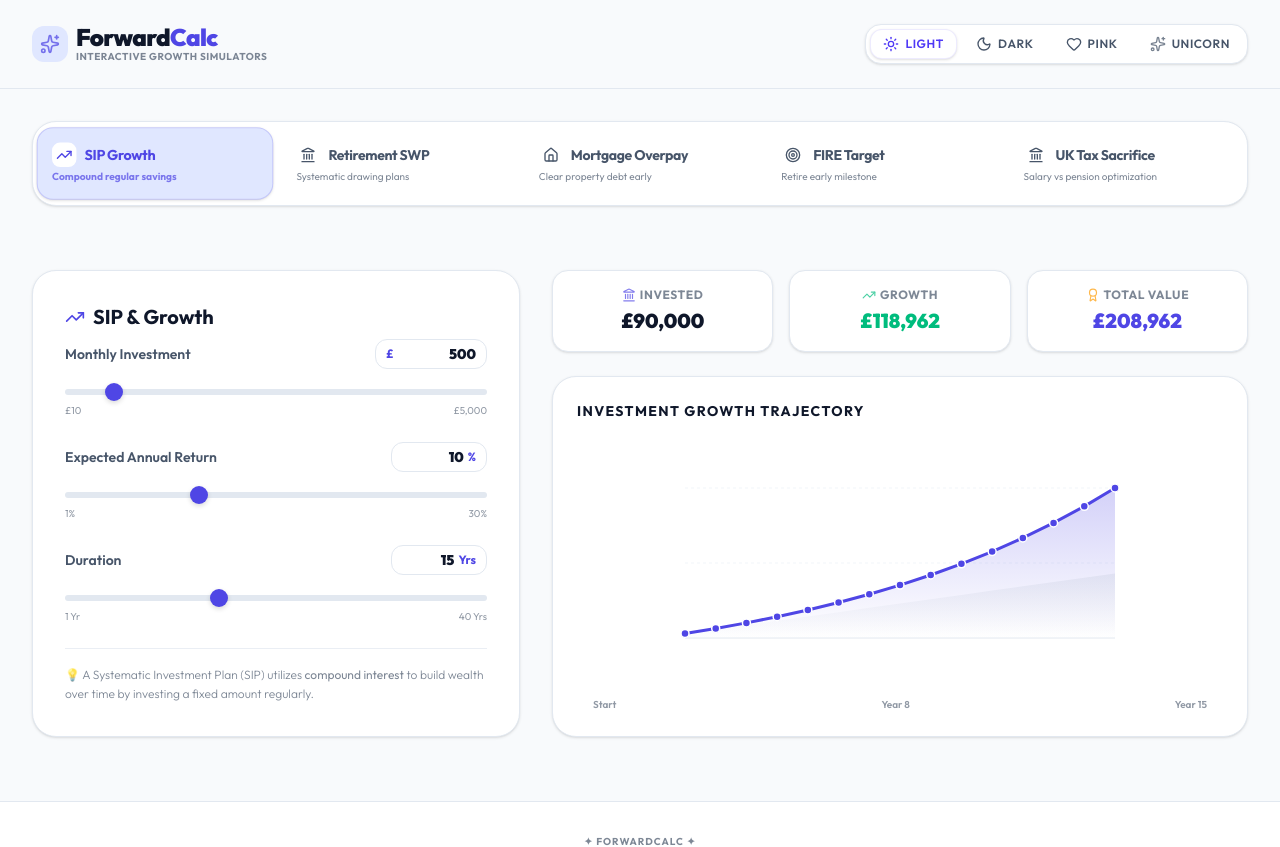
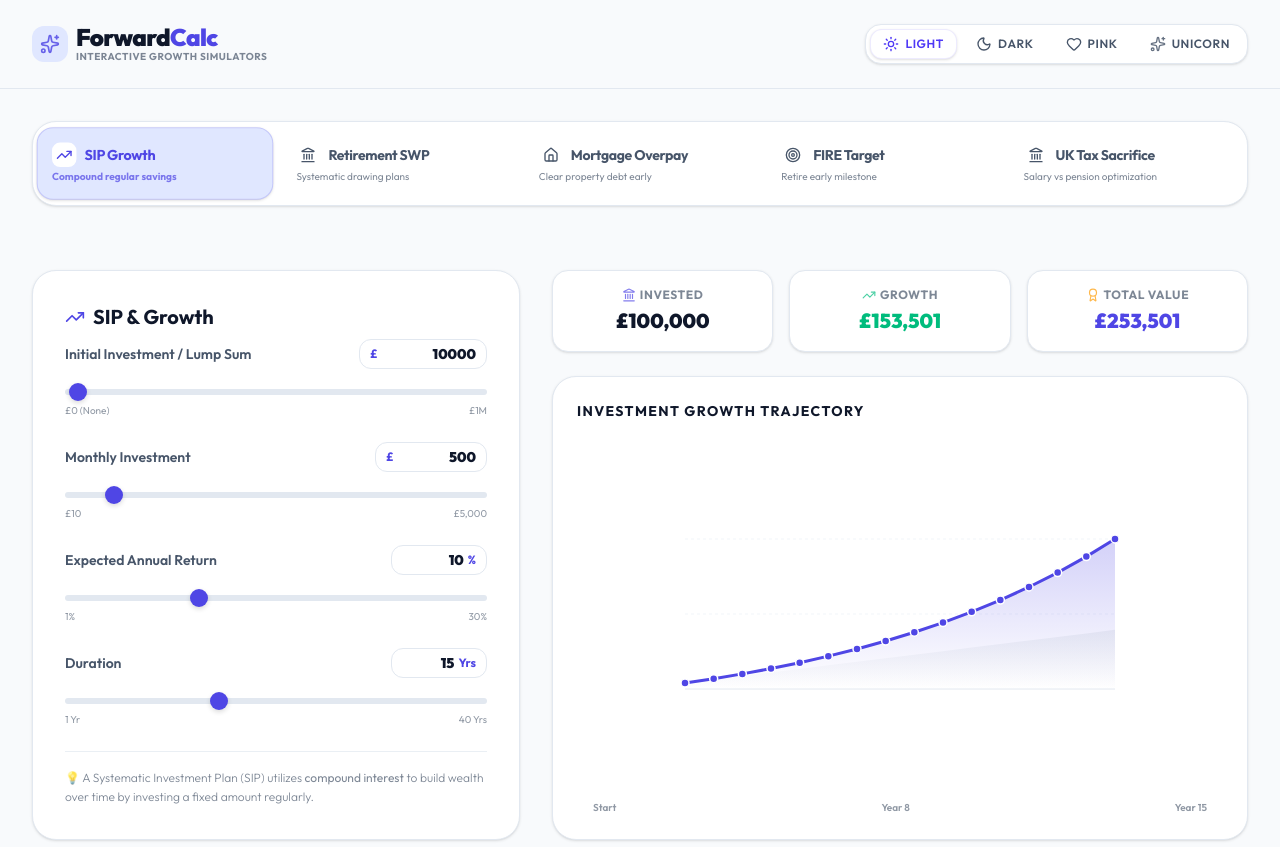
Before and after one commit to ankur20/ForwardCalc, a React (Vite) app: page / in a window 1280 px wide. Shown: the top 847 px of the page. Built offline with nearby package versions, Linux system fonts and the light colour scheme.

Commit message:
Add theme-specific climbing characters on SVG charts and initial balance support to SIP calculator

```diff
--- a/src/App.tsx
+++ b/src/App.tsx
@@ -93,10 +93,10 @@ function App() {
 
         {/* Active Panel View */}
         <div className="w-full transition-all duration-500">
-          {activeTab === 'sip' && <SipCalculator />}
-          {activeTab === 'swp' && <SwpCalculator />}
-          {activeTab === 'mortgage' && <MortgageOverpayment />}
-          {activeTab === 'fire' && <FireCalculator />}
+          {activeTab === 'sip' && <SipCalculator theme={theme} />}
+          {activeTab === 'swp' && <SwpCalculator theme={theme} />}
+          {activeTab === 'mortgage' && <MortgageOverpayment theme={theme} />}
+          {activeTab === 'fire' && <FireCalculator theme={theme} />}
           {activeTab === 'tax' && <TaxOptimizer />}
         </div>
       </main>
--- a/src/components/FireCalculator.tsx
+++ b/src/components/FireCalculator.tsx
@@ -2,7 +2,11 @@ import React, { useState, useMemo } from 'react';
 import { Target, HelpCircle, Activity, Award } from 'lucide-react';
 import { calculateFire } from '../utils/calc';
 
-export const FireCalculator: React.FC = () => {
+interface FireCalculatorProps {
+  theme: string;
+}
+
+export const FireCalculator: React.FC<FireCalculatorProps> = ({ theme }) => {
   const [age, setAge] = useState<number>(30);
   const [expenses, setExpenses] = useState<number>(30000);
   const [netWorth, setNetWorth] = useState<number>(50000);
@@ -51,6 +55,27 @@ export const FireCalculator: React.FC = () => {
 
     return { line, targetLine, coordinates: coords };
   }, [result.yearlyBalances, result.fireTarget, chartWidth, chartHeight, padding]);
+
+  // Determine character emoji based on active theme
+  const characterEmoji = useMemo(() => {
+    switch (theme) {
+      case 'dark':
+        return '👾';
+      case 'pink':
+        return '🚶‍♀️';
+      case 'unicorn':
+        return '🦄';
+      default:
+        return '🚶‍♂️';
+    }
+  }, [theme]);
+
+  // Track coordinates of the character (falls back to the end of the line if no hover index)
+  const charPos = useMemo(() => {
+    if (points.coordinates.length === 0) return null;
+    const activeIdx = hoveredIdx !== null ? hoveredIdx : points.coordinates.length - 1;
+    return points.coordinates[activeIdx];
+  }, [points.coordinates, hoveredIdx]);
 
   return (
     <div className="grid grid-cols-1 lg:grid-cols-12 gap-8 items-stretch w-full max-w-7xl mx-auto p-4 md:p-8 animate-in fade-in slide-in-from-bottom-4 duration-500">
@@ -292,6 +317,19 @@ export const FireCalculator: React.FC = () => {
               {/* Accumulated Wealth line */}
               <path d={points.line} stroke="var(--theme-accent)" strokeWidth="3.5" strokeLinecap="round" className="transition-all duration-500" />
 
+              {/* Walking Theme Character */}
+              {charPos && (
+                <text
+                  x={charPos.x}
+                  y={charPos.y - 14}
+                  fontSize="22"
+                  textAnchor="middle"
+                  className="transition-all duration-300 select-none pointer-events-none animate-bounce"
+                >
+                  {characterEmoji}
+                </text>
+              )}
+
               {/* Interactive Hover Dots */}
               {points.coordinates.map((c, i) => (
                 <g key={i}>
--- a/src/components/MortgageOverpayment.tsx
+++ b/src/components/MortgageOverpayment.tsx
@@ -2,7 +2,11 @@ import React, { useState, useMemo } from 'react';
 import { Home, Calendar, Clock, Award } from 'lucide-react';
 import { calculateMortgage } from '../utils/calc';
 
-export const MortgageOverpayment: React.FC = () => {
+interface MortgageOverpaymentProps {
+  theme: string;
+}
+
+export const MortgageOverpayment: React.FC<MortgageOverpaymentProps> = ({ theme }) => {
   const [balance, setBalance] = useState<number>(200000);
   const [rate, setRate] = useState<number>(4.5);
   const [term, setTerm] = useState<number>(25);
@@ -49,6 +53,27 @@ export const MortgageOverpayment: React.FC = () => {
 
     return { standardLine, overpaidLine, coordinates: coords };
   }, [result.amortizationData, balance, chartWidth, chartHeight, padding]);
+
+  // Determine character emoji based on active theme
+  const characterEmoji = useMemo(() => {
+    switch (theme) {
+      case 'dark':
+        return '👾';
+      case 'pink':
+        return '🚶‍♀️';
+      case 'unicorn':
+        return '🦄';
+      default:
+        return '🚶‍♂️';
+    }
+  }, [theme]);
+
+  // Track coordinates of the character (falls back to the end of the line if no hover index)
+  const charPos = useMemo(() => {
+    if (points.coordinates.length === 0) return null;
+    const activeIdx = hoveredIdx !== null ? hoveredIdx : points.coordinates.length - 1;
+    return points.coordinates[activeIdx];
+  }, [points.coordinates, hoveredIdx]);
 
   return (
     <div className="grid grid-cols-1 lg:grid-cols-12 gap-8 items-stretch w-full max-w-7xl mx-auto p-4 md:p-8 animate-in fade-in slide-in-from-bottom-4 duration-500">
@@ -270,6 +295,19 @@ export const MortgageOverpayment: React.FC = () => {
               <path d={points.standardLine} stroke="#94a3b8" strokeWidth="2.5" strokeDasharray="4 2" strokeLinecap="round" className="transition-all duration-500" />
               <path d={points.overpaidLine} stroke="var(--theme-accent)" strokeWidth="3.5" strokeLinecap="round" className="transition-all duration-500" />
 
+              {/* Walking Theme Character */}
+              {charPos && (
+                <text
+                  x={charPos.x}
+                  y={charPos.yOverpaid - 14}
+                  fontSize="22"
+                  textAnchor="middle"
+                  className="transition-all duration-300 select-none pointer-events-none animate-bounce"
+                >
+                  {characterEmoji}
+                </text>
+              )}
+
               {/* Hover Guide Line */}
               {hoveredIdx !== null && points.coordinates[hoveredIdx] && (
                 <line
--- a/src/components/SipCalculator.tsx
+++ b/src/components/SipCalculator.tsx
@@ -2,14 +2,19 @@ import React, { useState, useMemo } from 'react';
 import { TrendingUp, Landmark, Award } from 'lucide-react';
 import { calculateSip } from '../utils/calc';
 
-export const SipCalculator: React.FC = () => {
+interface SipCalculatorProps {
+  theme: string;
+}
+
+export const SipCalculator: React.FC<SipCalculatorProps> = ({ theme }) => {
+  const [initialBalance, setInitialBalance] = useState<number>(10000); // Default to £10,000 starting pot
   const [monthly, setMonthly] = useState<number>(500);
   const [rate, setRate] = useState<number>(10);
   const [years, setYears] = useState<number>(15);
   const [hoveredIdx, setHoveredIdx] = useState<number | null>(null);
 
   // Compute SIP values
-  const result = useMemo(() => calculateSip(monthly, rate, years), [monthly, rate, years]);
+  const result = useMemo(() => calculateSip(monthly, rate, years, initialBalance), [monthly, rate, years, initialBalance]);
 
   // Format currency
   const formatCurrency = (val: number) => {
@@ -52,6 +57,27 @@ export const SipCalculator: React.FC = () => {
     return { invested: investedPath, total: totalPath, line: totalLinePath, coordinates: coords };
   }, [result.yearlyData, chartWidth, chartHeight, padding]);
 
+  // Determine character emoji based on active theme
+  const characterEmoji = useMemo(() => {
+    switch (theme) {
+      case 'dark':
+        return '👾';
+      case 'pink':
+        return '🚶‍♀️';
+      case 'unicorn':
+        return '🦄';
+      default:
+        return '🚶‍♂️';
+    }
+  }, [theme]);
+
+  // Track coordinates of the character (falls back to the end of the line if no hover index)
+  const charPos = useMemo(() => {
+    if (points.coordinates.length === 0) return null;
+    const activeIdx = hoveredIdx !== null ? hoveredIdx : points.coordinates.length - 1;
+    return points.coordinates[activeIdx];
+  }, [points.coordinates, hoveredIdx]);
+
   return (
     <div className="grid grid-cols-1 lg:grid-cols-12 gap-8 items-stretch w-full max-w-7xl mx-auto p-4 md:p-8 animate-in fade-in slide-in-from-bottom-4 duration-500">
 
@@ -61,6 +87,34 @@ export const SipCalculator: React.FC = () => {
           <div className="flex items-center gap-2 mb-2">
             <TrendingUp className="w-5 h-5 text-[var(--theme-accent)]" />
             <h2 className="text-xl font-bold text-[var(--theme-heading)]">SIP & Growth</h2>
+          </div>
+
+          {/* Initial Balance Slider */}
+          <div className="space-y-2">
+            <div className="flex justify-between items-center text-sm">
+              <span className="font-semibold text-[var(--theme-text)]">Initial Investment / Lump Sum</span>
+              <div className="flex items-center gap-1 bg-[var(--theme-panel)] border border-[var(--theme-border)] rounded-xl px-2.5 py-1 w-32 focus-within:border-[var(--theme-accent)] transition-all duration-300">
+                <span className="text-xs font-bold text-[var(--theme-accent)]">£</span>
+                <input
+                  type="number"
+                  value={initialBalance === 0 ? '' : initialBalance}
+                  onChange={(e) => setInitialBalance(e.target.value === '' ? 0 : Math.max(0, Number(e.target.value)))}
+                  className="w-full bg-transparent border-none text-right font-black text-sm text-[var(--theme-heading)] focus:outline-none [appearance:textfield] [&::-webkit-outer-spin-button]:appearance-none [&::-webkit-inner-spin-button]:appearance-none"
+                />
+              </div>
+            </div>
+            <input
+              type="range"
+              min={0}
+              max={1000000}
+              step={100}
+              value={initialBalance}
+              onChange={(e) => setInitialBalance(Number(e.target.value))}
+            />
+            <div className="flex justify-between text-[10px] text-[var(--theme-text)] opacity-60">
+              <span>£0 (None)</span>
+              <span>£1M</span>
+            </div>
           </div>
 
           {/* Monthly Investment Slider */}
@@ -229,6 +283,19 @@ export const SipCalculator: React.FC = () => {
               {/* Line paths */}
               <path d={points.line} stroke="var(--theme-accent)" strokeWidth="3" strokeLinecap="round" className="transition-all duration-500" />
 
+              {/* Walking Theme Character */}
+              {charPos && (
+                <text
+                  x={charPos.x}
+                  y={charPos.yTotal - 14}
+                  fontSize="22"
+                  textAnchor="middle"
+                  className="transition-all duration-300 select-none pointer-events-none animate-bounce"
+                >
+                  {characterEmoji}
+                </text>
+              )}
+
               {/* Interactive Hover Dots */}
               {points.coordinates.map((c, i) => (
                 <g key={i}>
--- a/src/components/SwpCalculator.tsx
+++ b/src/components/SwpCalculator.tsx
@@ -2,7 +2,11 @@ import React, { useState, useMemo } from 'react';
 import { Landmark, ArrowUpRight, Flame, Hourglass } from 'lucide-react';
 import { calculateSwp } from '../utils/calc';
 
-export const SwpCalculator: React.FC = () => {
+interface SwpCalculatorProps {
+  theme: string;
+}
+
+export const SwpCalculator: React.FC<SwpCalculatorProps> = ({ theme }) => {
   const [pot, setPot] = useState<number>(250000);
   const [withdrawal, setWithdrawal] = useState<number>(1500);
   const [rate, setRate] = useState<number>(6);
@@ -45,6 +49,27 @@ export const SwpCalculator: React.FC = () => {
 
     return { line: linePath, area: areaPath, coordinates: coords };
   }, [result.yearlyData, pot, chartWidth, chartHeight, padding]);
+
+  // Determine character emoji based on active theme
+  const characterEmoji = useMemo(() => {
+    switch (theme) {
+      case 'dark':
+        return '👾';
+      case 'pink':
+        return '🚶‍♀️';
+      case 'unicorn':
+        return '🦄';
+      default:
+        return '🚶‍♂️';
+    }
+  }, [theme]);
+
+  // Track coordinates of the character (falls back to the end of the line if no hover index)
+  const charPos = useMemo(() => {
+    if (points.coordinates.length === 0) return null;
+    const activeIdx = hoveredIdx !== null ? hoveredIdx : points.coordinates.length - 1;
+    return points.coordinates[activeIdx];
+  }, [points.coordinates, hoveredIdx]);
 
   const yearsLasted = Math.floor(result.monthsLasted / 12);
   const monthsLasted = result.monthsLasted % 12;
@@ -267,6 +292,19 @@ export const SwpCalculator: React.FC = () => {
                 className="transition-all duration-500"
               />
 
+              {/* Walking Theme Character */}
+              {charPos && (
+                <text
+                  x={charPos.x}
+                  y={charPos.y - 14}
+                  fontSize="22"
+                  textAnchor="middle"
+                  className="transition-all duration-300 select-none pointer-events-none animate-bounce"
+                >
+                  {characterEmoji}
+                </text>
+              )}
+
               {/* Interactive Hover Dots */}
               {points.coordinates.map((c, i) => (
                 <g key={i}>
--- a/src/utils/calc.ts
+++ b/src/utils/calc.ts
@@ -6,16 +6,19 @@ export interface SipResult {
   yearlyData: { year: number; invested: number; totalValue: number }[];
 }
 
-export const calculateSip = (monthly: number, rate: number, years: number): SipResult => {
+export const calculateSip = (monthly: number, rate: number, years: number, initialBalance: number = 0): SipResult => {
   const r = rate / 12 / 100;
   const n = years * 12;
-  const yearlyData: { year: number; invested: number; totalValue: number }[] = [];
+  const yearlyData: { year: number; invested: number; totalValue: number }[] = [
+    { year: 0, invested: initialBalance, totalValue: initialBalance }
+  ];
 
-  let accumulated = 0;
-  let invested = 0;
+  let accumulated = initialBalance;
+  let invested = initialBalance;
 
   for (let month = 1; month <= n; month++) {
     invested += monthly;
+    // Compounding formula: adding interest to the previous accumulated sum + the new monthly contribution
     accumulated = (accumulated + monthly) * (1 + r);
 
     // Record data at the end of each year
@@ -30,7 +33,7 @@ export const calculateSip = (monthly: number, rate: number, years: number): SipR
 
   return {
     totalInvested: Math.round(invested),
-    wealthGained: Math.round(accumulated - invested),
+    wealthGained: Math.round(Math.max(0, accumulated - invested)),
     futureValue: Math.round(accumulated),
     yearlyData,
   };
```
